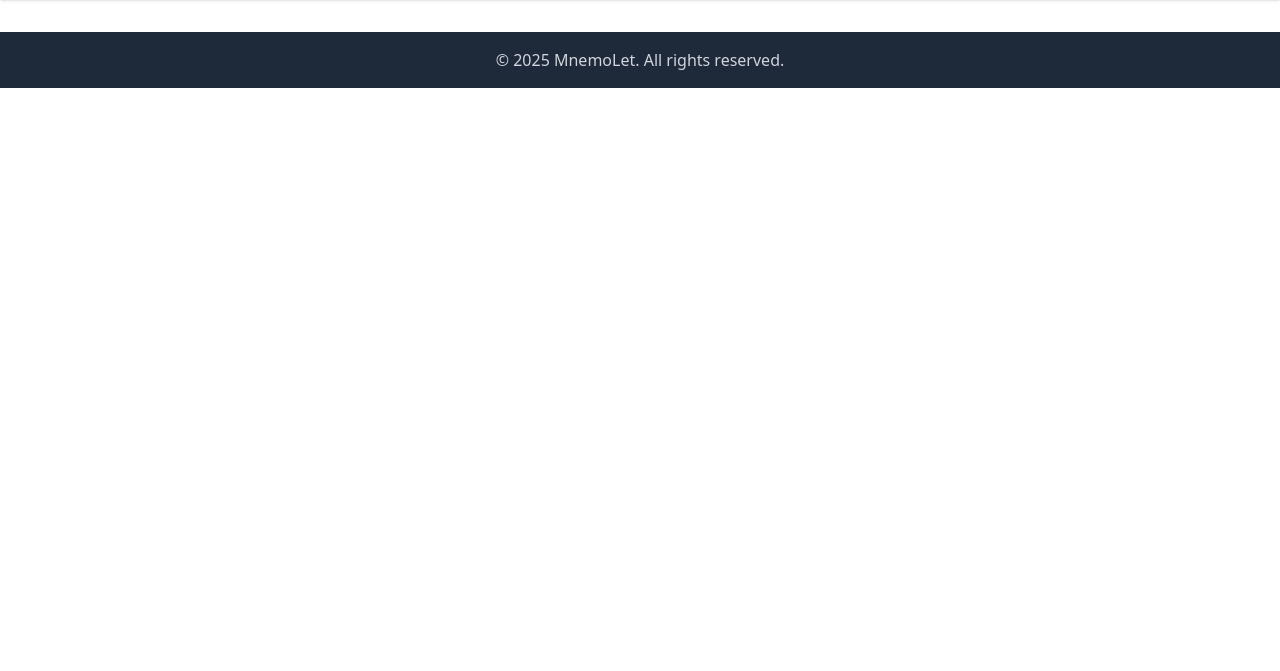
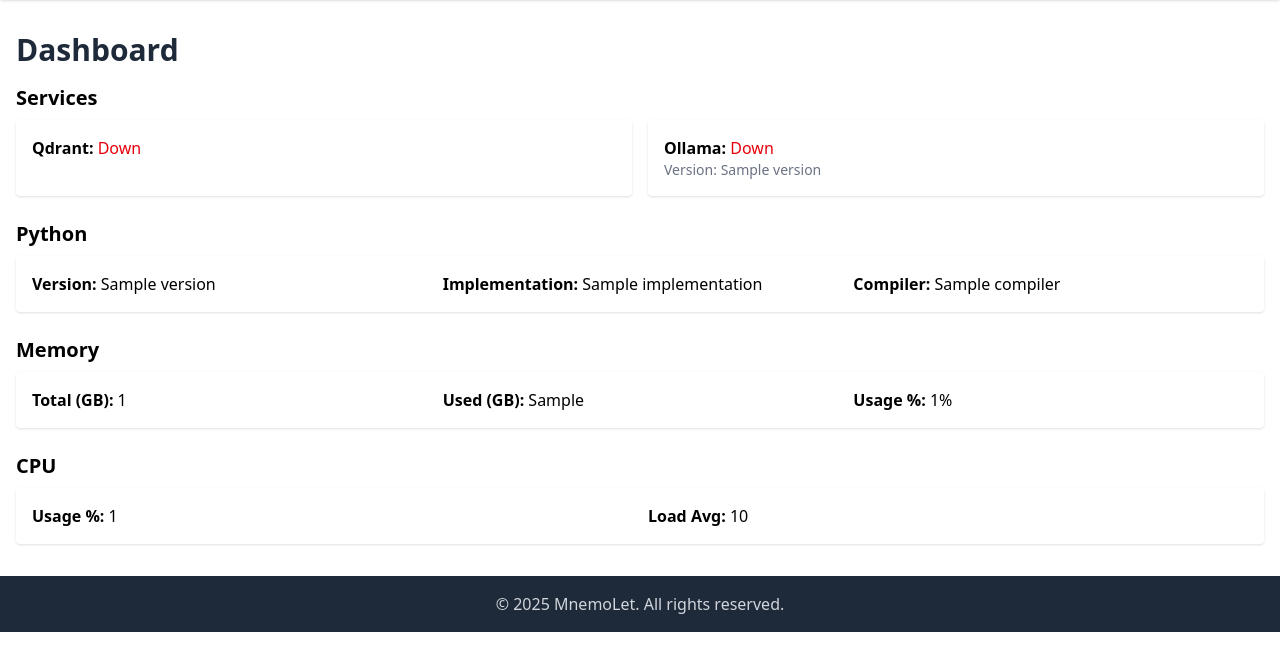
Before and after one commit to mnemolet/mnemolet-core, a Python web app: template src/mnemolet_core/ui/templates/index.html in a window 1280 px wide. Shown: the part 60-731 px from the top of the page. Run offline with Jinja, Linux system fonts and the light colour scheme; the template is opened without the code that fills it: most values are stand-ins (such as "Sample title", 1, 10 or a date in 2020).

Commit message:
feat(ui): add dashboard to UI, format CPU load averages

```diff
--- a/src/mnemolet_core/cli/commands/dashboard.py
+++ b/src/mnemolet_core/cli/commands/dashboard.py
@@ -3,8 +3,8 @@ import json
 import click
 
 from mnemolet_core.config import (
+    OLLAMA_URL,
     QDRANT_URL,
-    OLLAMA_URL,
 )
 
 
--- a/src/mnemolet_core/core/health/system.py
+++ b/src/mnemolet_core/core/health/system.py
@@ -21,7 +21,8 @@ def get_memory_stats() -> dict:
 
 
 def get_cpu_stats() -> dict:
+    load = [round(x, 2) for x in psutil.getloadavg()]
     return {
         "usage_percent": psutil.cpu_percent(interval=0.2),
-        "load_avg": psutil.getloadavg(),
+        "load_avg": load,
     }
--- a/src/mnemolet_core/ui/templates/index.html
+++ b/src/mnemolet_core/ui/templates/index.html
@@ -4,4 +4,66 @@
 
 {% block content %}
 
+<h2 class="text-3xl font-bold mb-4 text-gray-800">Dashboard</h2>
+
+{% if error %}
+<div class="bg-red-200 text-red-800 p-4 rounded mb-6">
+    Error loading dashboard: {{ error }}
+</div>
+{% endif %}
+
+{% if result %}
+<!-- Services -->
+<div class="mb-6">
+    <h2 class="text-xl font-semibold mb-2">Services</h2>
+    <div class="grid grid-cols-1 md:grid-cols-2 gap-4">
+        <div class="p-4 bg-white rounded shadow">
+            <span class="font-semibold">Qdrant:</span>
+            <span class="{{ 'text-green-600' if result.qdrant else 'text-red-600' }}">
+                {{ 'Running' if result.qdrant else  'Down' }}
+            </span>
+        </div>
+        <div class="p-4 bg-white rounded shadow">
+            <span class="font-semibold">Ollama:</span>
+            <span class="{{ 'text-green-600' if result.ollama.running else 'text-red-600' }}">
+                {{ 'Running' if result.ollama.running else 'Down' }}
+            </span>
+            {% if result.ollama.version %}
+                <div class="text-gray-500 text-sm">Version: {{ result.ollama.version }}</div>
+            {% endif %}
+        </div>
+    </div>
+</div>
+
+<!-- Python -->
+<div class="mb-6">
+    <h2 class="text-xl font-semibold mb-2">Python</h2>
+    <div class="p-4 bg-white rounded shadow grid grid-cols-1 md:grid-cols-3 gap-4">
+        <div><span class="font-semibold">Version:</span> {{ result.python_version.version }}</div>
+        <div><span class="font-semibold">Implementation:</span> {{ result.python_version.implementation }}</div>
+        <div><span class="font-semibold">Compiler:</span> {{ result.python_version.compiler }}</div>
+    </div>
+</div>
+
+<!-- System -->
+<!-- Memory -->
+<div class="mb-6">
+    <h2 class="text-xl font-semibold mb-2">Memory</h2>
+    <div class="p-4 bg-white rounded shadow grid grid-cols-1 md:grid-cols-3 gap-4">
+        <div><span class="font-semibold">Total (GB):</span> {{ result.memory.total_gb }}</div>
+        <div><span class="font-semibold">Used (GB):</span> {{ result.memory.used_gb }}</div>
+        <div><span class="font-semibold">Usage %:</span> {{ result.memory.percent }}%</div>
+    </div>
+</div>
+
+<!-- CPU -->
+<div class="mb-6">
+    <h2 class="text-xl font-semibold mb-2">CPU</h2>
+    <div class="p-4 bg-white rounded shadow grid grid-cols-1 md:grid-cols-2 gap-4">
+        <div><span class="font-semibold">Usage %:</span> {{ result.cpu.usage_percent }}</div>
+        <div><span class="font-semibold">Load Avg:</span> {{ result.cpu.load_avg }}</div>
+    </div>
+</div>
+{% endif %}
+
 {% endblock %}
```
Also changed, not shown: src/mnemolet_core/ui/routes.py (+14 -1 lines).
